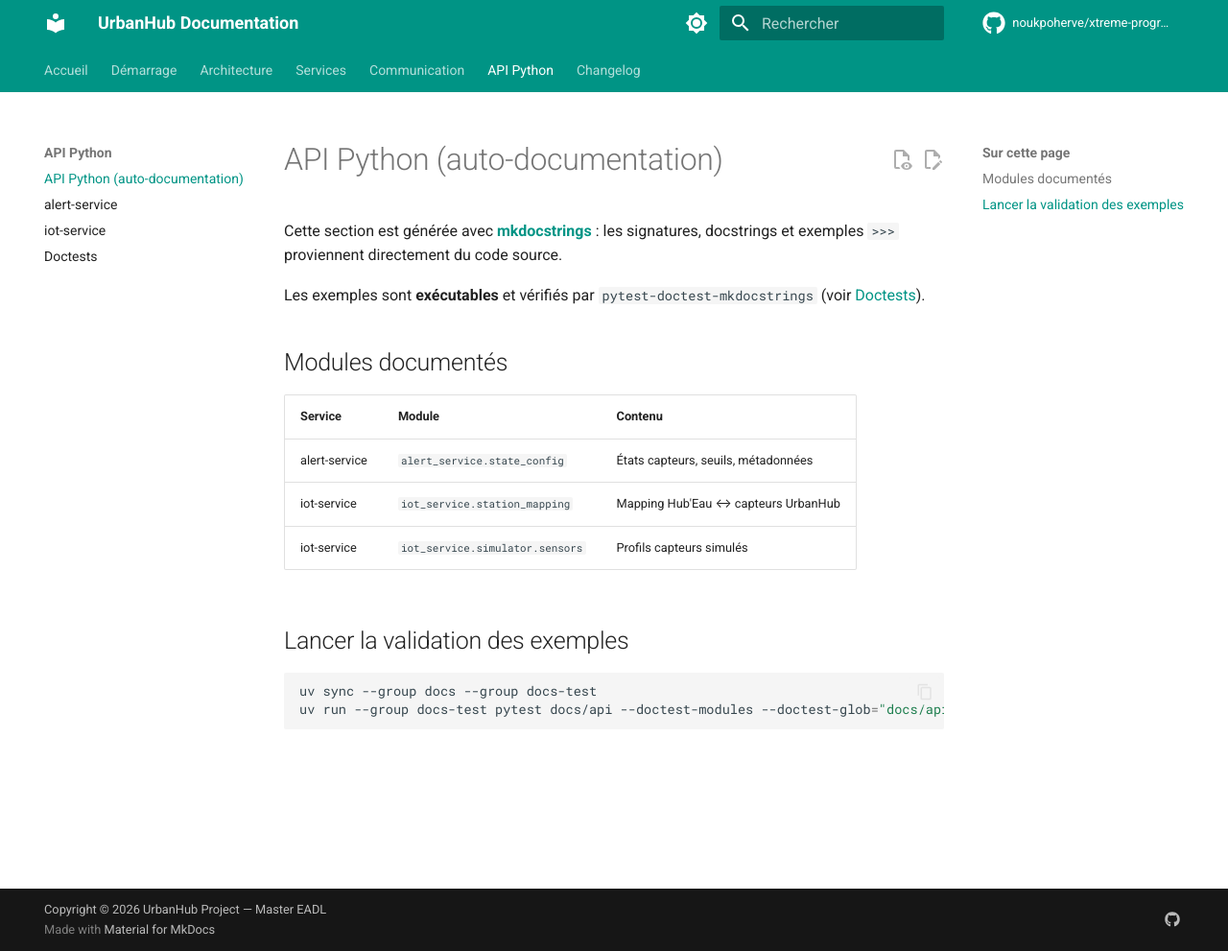
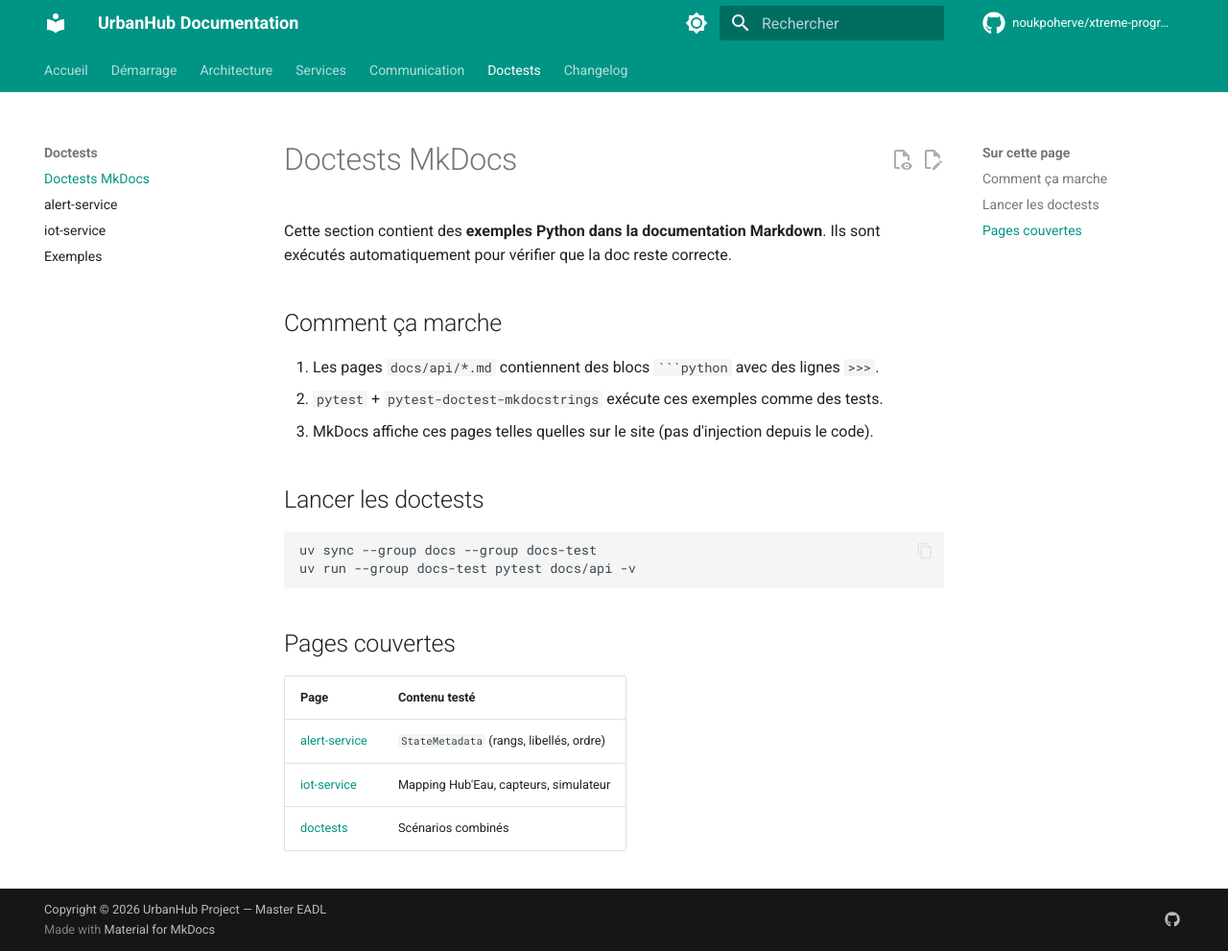
Before and after one commit to noukpoherve/xtreme-programming, an MkDocs documentation site: the page built from docs/api/index.md, in a window 1280 px wide and 991 px high. Shown: the whole window at 96% size. Built offline with MkDocs 1.6.1 and Material for MkDocs 9.7.7, drawn with Linux system fonts in a browser that asks for light colours; comment, search, counter and statistics services are not loaded; the version menu is left out.

Commit message:
docs: use plain MkDocs pages for doctests without mkdocstrings
Replace mkdocstrings auto-injection with hand-written Markdown examples
validated by pytest on docs/api pages.

Co-authored-by: Cursor <cursoragent@cursor.com>

````diff
--- a/docs/api/index.md
+++ b/docs/api/index.md
@@ -1,21 +1,25 @@
-# API Python (auto-documentation)
+# Doctests MkDocs
 
-Cette section est générée avec **[mkdocstrings](https://mkdocstrings.github.io/)** :
-les signatures, docstrings et exemples `>>>` proviennent directement du code source.
+Cette section contient des **exemples Python dans la documentation Markdown**.
+Ils sont exécutés automatiquement pour vérifier que la doc reste correcte.
 
-Les exemples sont **exécutables** et vérifiés par `pytest-doctest-mkdocstrings` (voir [Doctests](doctests.md)).
+## Comment ça marche
 
-## Modules documentés
+1. Les pages `docs/api/*.md` contiennent des blocs ` ```python ` avec des lignes `>>>`.
+2. `pytest` + `pytest-doctest-mkdocstrings` exécute ces exemples comme des tests.
+3. MkDocs affiche ces pages telles quelles sur le site (pas d'injection depuis le code).
 
-| Service | Module | Contenu |
-|---------|--------|---------|
-| alert-service | `alert_service.state_config` | États capteurs, seuils, métadonnées |
-| iot-service | `iot_service.station_mapping` | Mapping Hub'Eau ↔ capteurs UrbanHub |
-| iot-service | `iot_service.simulator.sensors` | Profils capteurs simulés |
-
-## Lancer la validation des exemples
+## Lancer les doctests
 
 ```bash
 uv sync --group docs --group docs-test
-uv run --group docs-test pytest docs/api --doctest-modules --doctest-glob="docs/api/*.md" --doctest-mdcodeblocks -v
+uv run --group docs-test pytest docs/api -v
 ```
+
+## Pages couvertes
+
+| Page | Contenu testé |
+|------|----------------|
+| [alert-service](alert-service.md) | `StateMetadata` (rangs, libellés, ordre) |
+| [iot-service](iot-service.md) | Mapping Hub'Eau, capteurs, simulateur |
+| [doctests](doctests.md) | Scénarios combinés |
--- a/mkdocs.yml
+++ b/mkdocs.yml
@@ -38,22 +38,6 @@ theme:
 
 plugins:
   - search
-  - autorefs
-  - mkdocstrings:
-      handlers:
-        python:
-          paths:
-            - alert-service/src
-            - iot-service/src
-          options:
-            docstring_style: google
-            show_source: true
-            show_root_heading: true
-            heading_level: 2
-            docstring_section_style: spacy
-            merge_init_into_class: true
-            show_symbol_type_heading: true
-            show_symbol_type_toc: true
   - minify:
       minify_html: true
 
@@ -111,9 +95,9 @@ nav:
       - dashboard: services/dashboard.md
       - monitoring: services/monitoring.md
   - Communication: communication.md
-  - API Python:
+  - Doctests:
       - api/index.md
       - alert-service: api/alert-service.md
       - iot-service: api/iot-service.md
-      - Doctests: api/doctests.md
+      - Exemples: api/doctests.md
   - Changelog: changelog.md
--- a/pyproject.toml
+++ b/pyproject.toml
@@ -10,7 +10,6 @@ docs = [
     "mkdocs-material==9.6.12",
     "mkdocs-minify-plugin==0.8.0",
     "mike==2.1.3",
-    "mkdocstrings[python]==0.27.0",
 ]
 docs-test = [
     "pytest>=9.0.3",
````
Also changed, not shown: docs/api/alert-service.md (+26 -22 lines), docs/api/iot-service.md (+27 -7 lines), docs/getting-started.md (+2 -4 lines), 2 other files.
